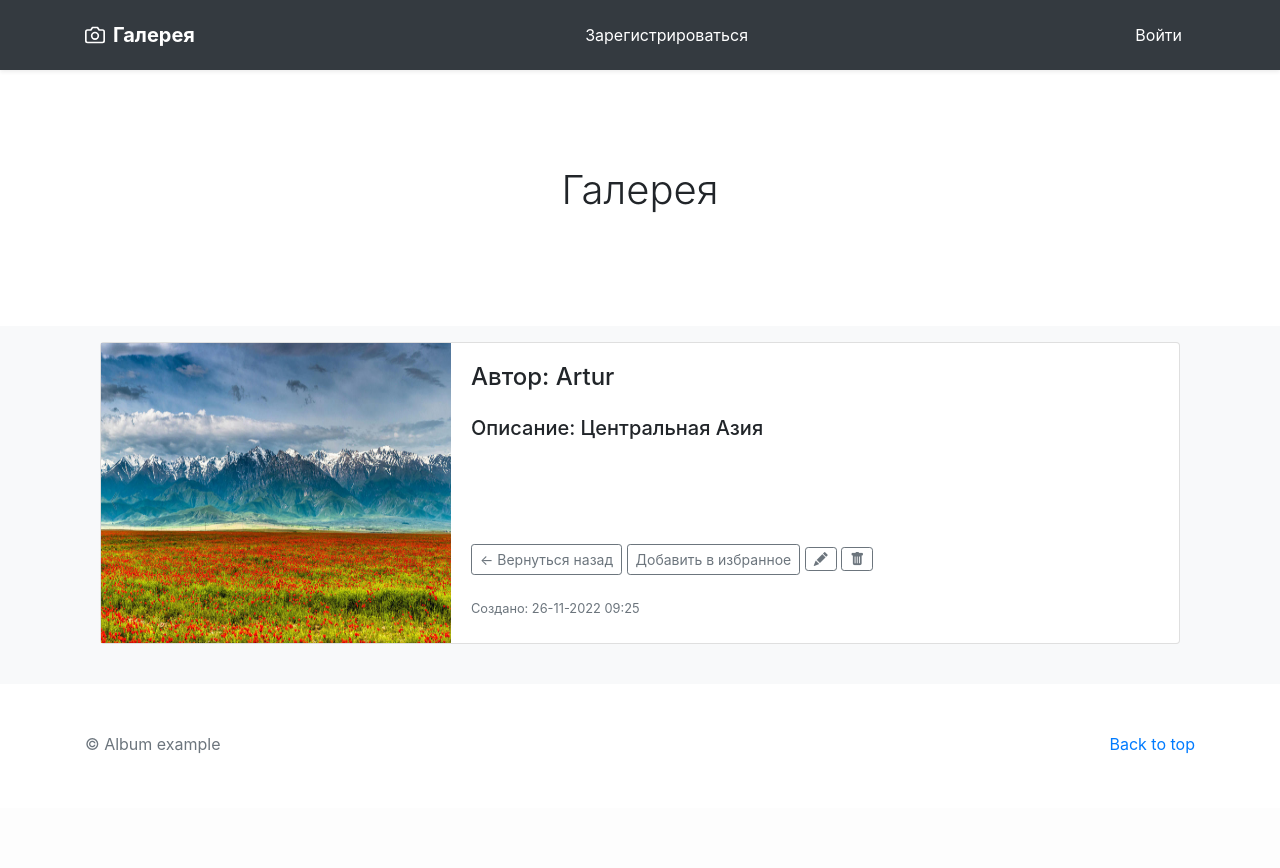
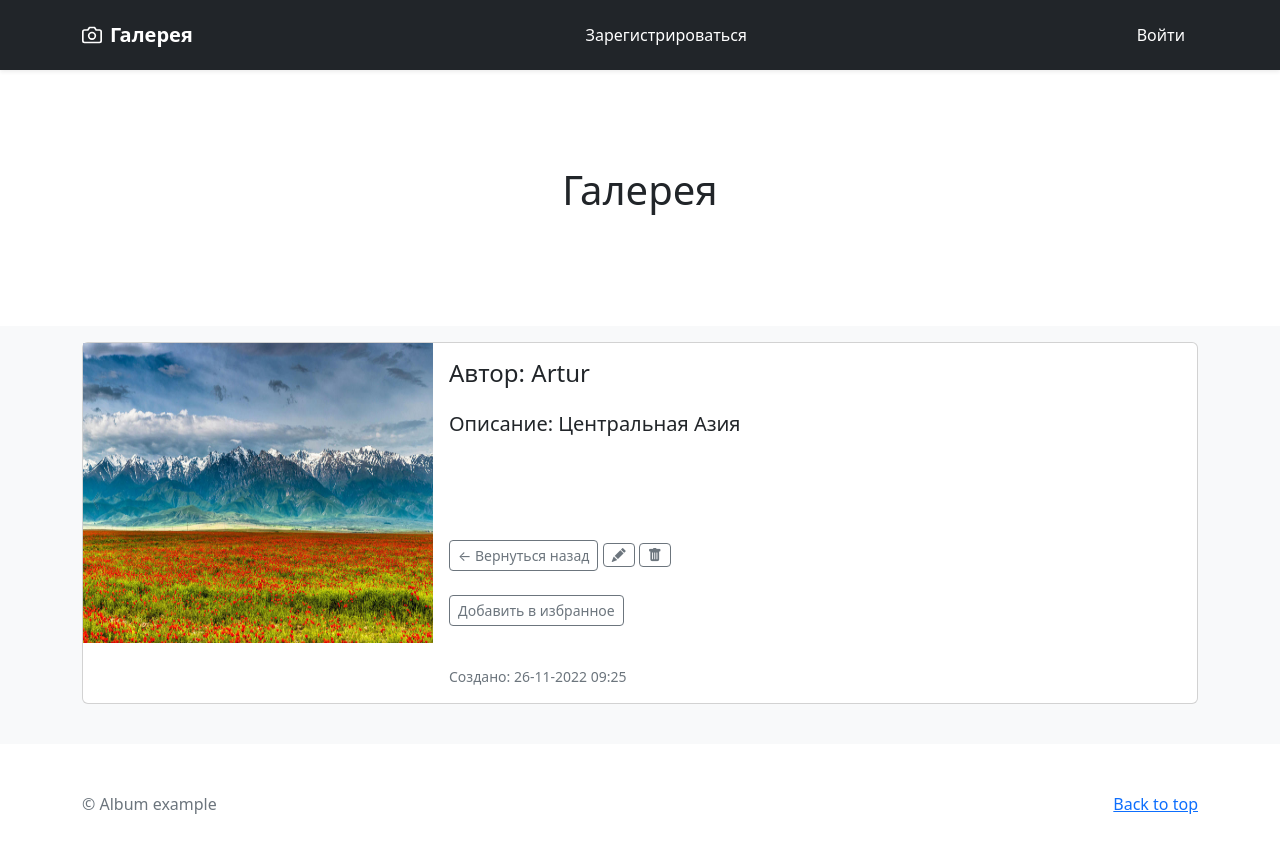
Before and after one commit to AdilbekDzharasov/exam_9_Adilbek_Dzharasov, a Django app: page /photo/7 in a window 1280 px wide. Before the commit the page ends 754 px from the top, so only its background shows below. Run offline with Django 4.2, Linux system fonts and the light colour scheme; data comes from the database, SQL or seed files in the repository; data that the repository does not hold is empty; some libraries are stand-ins or nearby versions.

Commit message:
Добавлены корректировки в base.html и photo.html

```diff
--- a/source/webapp/templates/base.html
+++ b/source/webapp/templates/base.html
@@ -10,15 +10,6 @@
     <title>{% block title %}{% endblock %}</title>
     <link rel="stylesheet" href="https://cdn.jsdelivr.net/npm/bootstrap@5.2.0/dist/css/bootstrap.min.css">
     <link rel="stylesheet" href="https://cdn.jsdelivr.net/npm/bootstrap-icons@1.8.1/font/bootstrap-icons.css">
-    <link href="https://cdn.jsdelivr.net/npm/bootstrap@5.2.2/dist/css/bootstrap.min.css" rel="stylesheet"
-    integrity="sha384-Zenh87qX5JnK2Jl0vWa8Ck2rdkQ2Bzep5IDxbcnCeuOxjzrPF/et3URy9Bv1WTRi" crossorigin="anonymous">
-    <!-- JavaScript Bundle with Popper -->
-    <link rel="shortcut icon" type="image/png" href="{% static 'favicon.ico' %}"/>
-    <link rel="stylesheet" href="https://cdn.jsdelivr.net/npm/bootstrap@4.0.0/dist/css/bootstrap.min.css"
-          integrity="sha384-Gn5384xqQ1aoWXA+058RXPxPg6fy4IWvTNh0E263XmFcJlSAwiGgFAW/dAiS6JXm" crossorigin="anonymous">
-    <link rel="stylesheet" href="https://cdn.jsdelivr.net/npm/bootstrap-icons@1.7.2/font/bootstrap-icons.css">
-    <script src="https://code.jquery.com/jquery-3.6.1.min.js" integrity="sha256-o88AwQnZB+VDvE9tvIXrMQaPlFFSUTR+nldQm1LuPXQ="
-    crossorigin="anonymous"></script>
 </head>
 <body>
   <header>
--- a/source/webapp/templates/photo/photo.html
+++ b/source/webapp/templates/photo/photo.html
@@ -20,10 +20,13 @@ Photo
              <h5 class=""></h5>
           <div class="mt-4">
             <a href="{% url 'photo_home' %}" class="btn btn-sm btn-outline-secondary">← Вернуться назад</a>
-            <a href="{% url 'photo_choose' photo.pk %}" class="btn btn-sm btn-outline-secondary">Добавить в избранное</a>
             <a href="{% url 'photo_update' photo.pk %}" class="btn btn-sm btn-outline-secondary"><i class="bi bi-pencil-fill"></i></a>
             <a href="{% url 'photo_delete' photo.pk %}" class="btn btn-sm btn-outline-secondary"><i class="bi bi-trash-fill mb-3"></i></a>
           </div>
+          <form action="{% url 'photo_choose' photo.pk %}" method="post">
+                {% csrf_token %}
+                <input  class="btn btn-sm btn-outline-secondary mt-4" type="submit" value="Добавить в избранное">
+          </form>
           <small class="text-muted mt-4">Создано: {{ photo.created_at|date:"d-m-Y h:i" }}</small>
         </div>
       </div>
```
